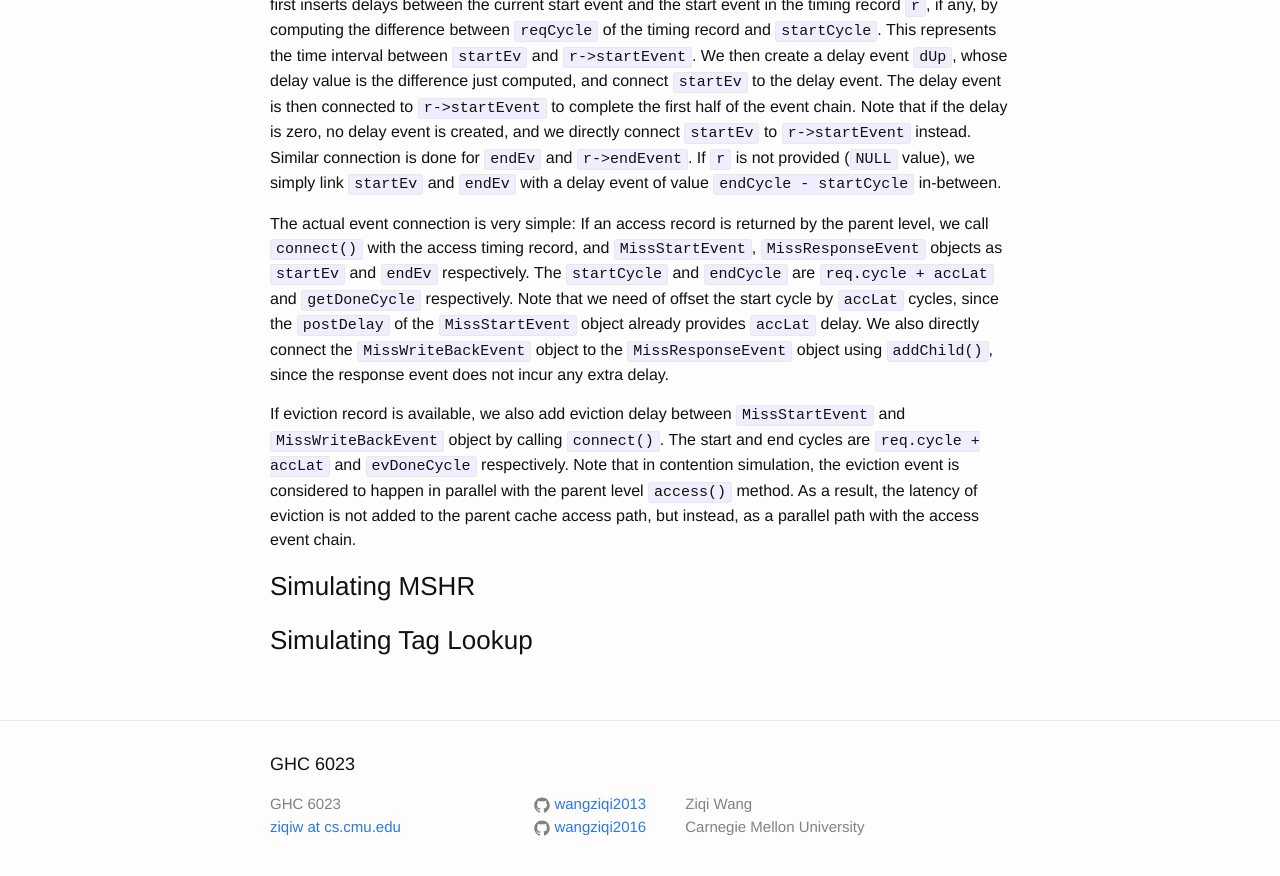
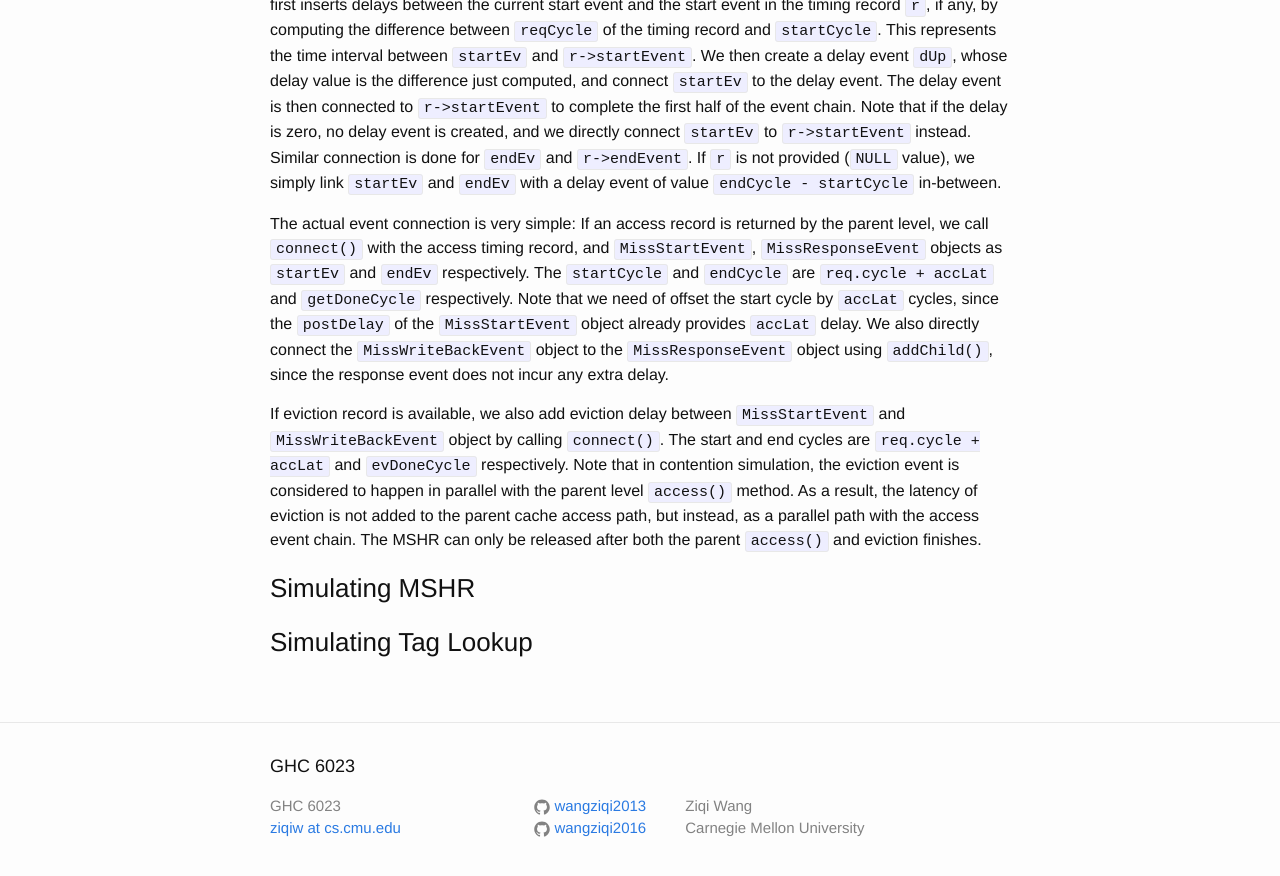
Before and after one commit to wangziqi2013/wangziqi2013.github.io, a Jekyll site: the page built from _posts/2019-01-22-understand-zsim-contention-sim.markdown, in a window 1280 px wide and 900 px high, scrolled down 11798 px. Shown: the top 876 px of the window. Built offline with Jekyll 4.4.1, drawn with Linux system fonts in a browser that asks for light colours.

Commit message:
Small change

```diff
--- a/_posts/2019-01-22-understand-zsim-contention-sim.markdown
+++ b/_posts/2019-01-22-understand-zsim-contention-sim.markdown
@@ -442,7 +442,7 @@ If eviction record is available, we also add eviction delay between `MissStartEv
 calling `connect()`. The start and end cycles are `req.cycle + accLat` and `evDoneCycle` respectively. Note that in contention
 simulation, the eviction event is considered to happen in parallel with the parent level `access()` method. As a result,
 the latency of eviction is not added to the parent cache access path, but instead, as a parallel path with the access
-event chain.
+event chain. The MSHR can only be released after both the parent `access()` and eviction finishes.
 
 ### Simulating MSHR
 
```
